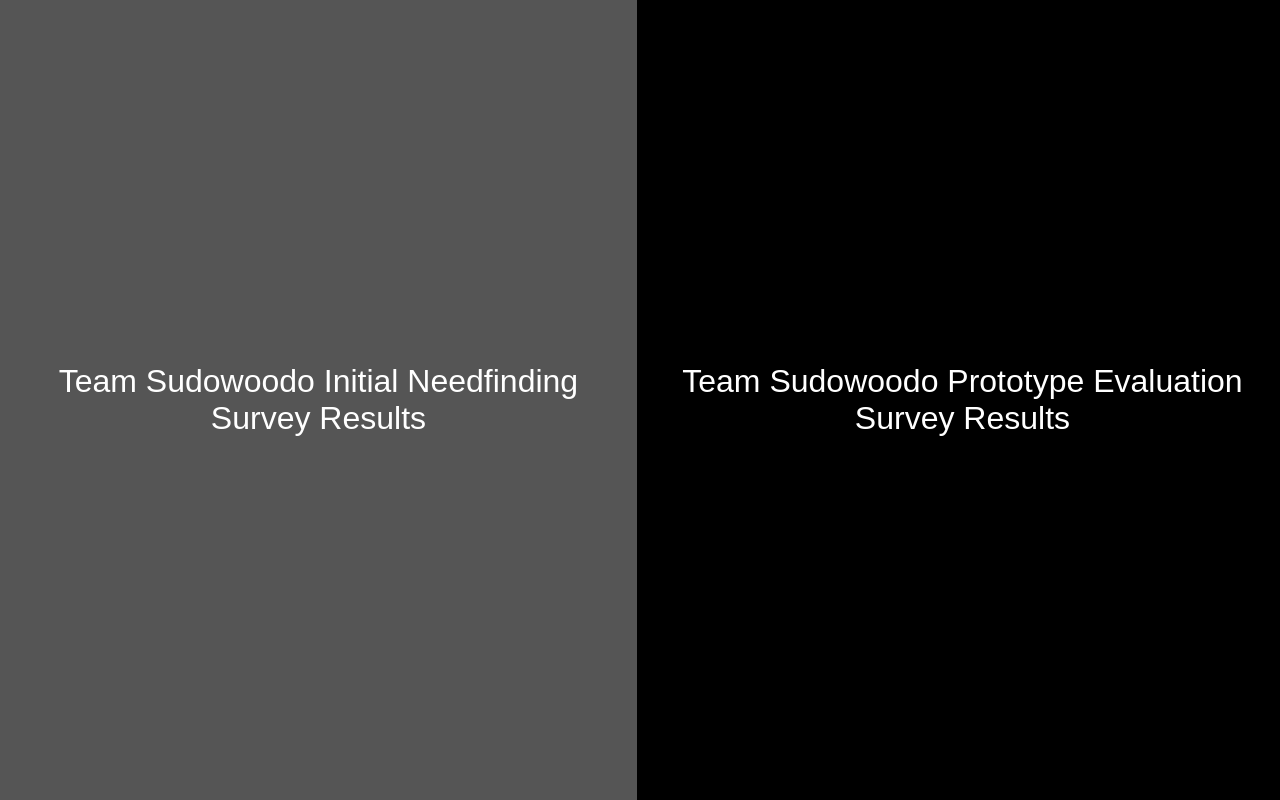
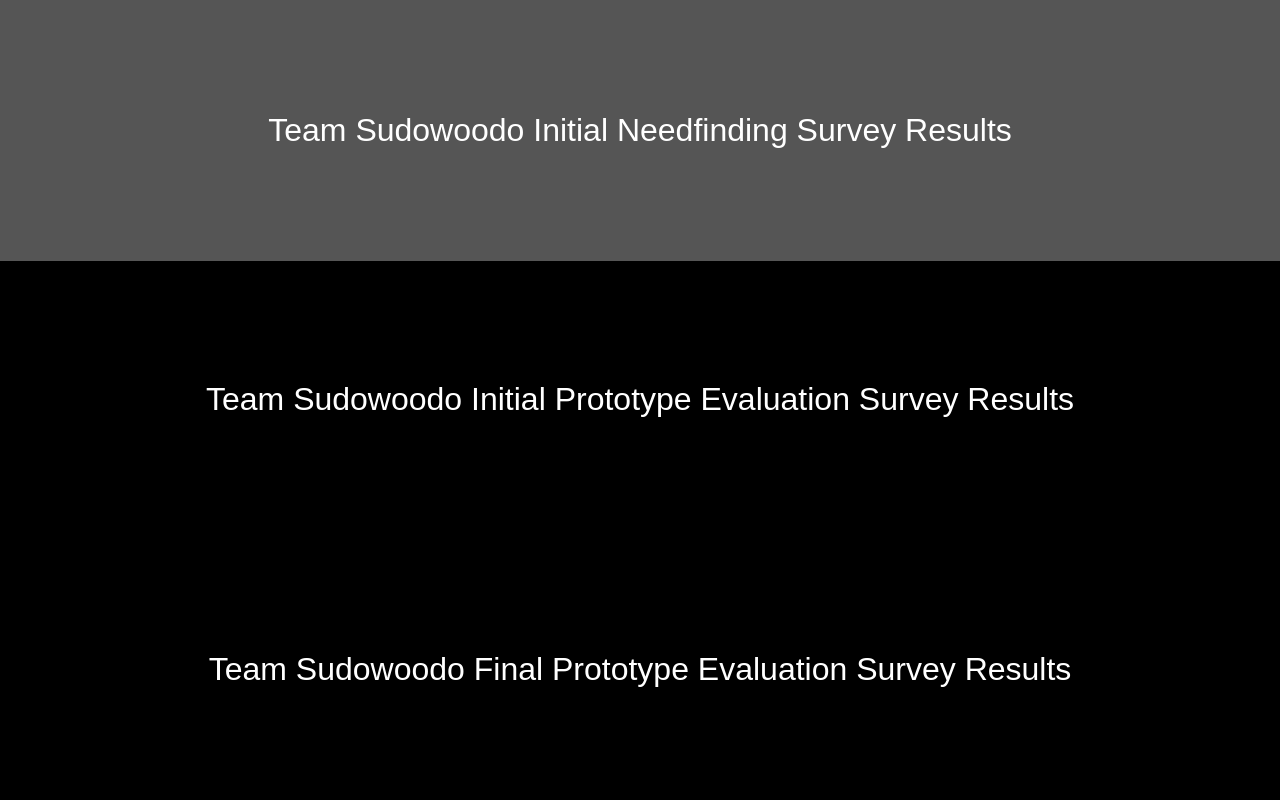
Before and after one commit to sbwhitt/OMS-CS6750, an Angular app: page /team-surveys in a window 1280 px wide. Built offline with nearby package versions, Linux system fonts and the light colour scheme.

Commit message:
add final team survey

```diff
--- a/src/app/team-survey-results/team-survey-results.component.html
+++ b/src/app/team-survey-results/team-survey-results.component.html
@@ -1,17 +1,24 @@
 <div class="survey-options" *ngIf="selectedSurvey === null">
     <button
-        style="grid-column: 1 / 2; grid-row: 1 / 2;"
+
         tabindex="1"
         (click)="selectSurvey(1)"
         class="survey-btn card">
         Team Sudowoodo Initial Needfinding Survey Results
     </button>
     <button
-    style="grid-column: 2 / 2; grid-row: 1 / 2;"
+
         tabindex="2"
         (click)="selectSurvey(2)"
         class="survey-btn card">
-        Team Sudowoodo Prototype Evaluation Survey Results
+        Team Sudowoodo Initial Prototype Evaluation Survey Results
+    </button>
+    <button
+
+        tabindex="3"
+        (click)="selectSurvey(3)"
+        class="survey-btn card">
+        Team Sudowoodo Final Prototype Evaluation Survey Results
     </button>
 </div>
 <div class="selected-survey card" *ngIf="selectedSurvey !== null">
--- a/src/app/team-survey-results/team-survey-results.component.ts
+++ b/src/app/team-survey-results/team-survey-results.component.ts
@@ -4,6 +4,7 @@ import { Component } from '@angular/core';
 import { NgFor, NgIf } from '@angular/common';
 import teamSurveyData from "../../assets/surveys/team_survey.json";
 import teamEvalSurveyData from "../../assets/surveys/team_eval_survey.json";
+import teamFinalEvalSurveyData from "../../assets/surveys/team_final_eval_survey.json";
 
 @Component({
   selector: 'app-team-survey-results',
@@ -29,8 +30,12 @@ export class TeamSurveyResultsComponent {
         this.selectedSurvey = teamSurveyData;
         break;
       case 2:
-        this.surveyTitle = "Team Sudowoodo Prototype Evaluation Survey Results";
+        this.surveyTitle = "Team Sudowoodo Initial Prototype Evaluation Survey Results";
         this.selectedSurvey = teamEvalSurveyData;
+        break;
+      case 3:
+        this.surveyTitle = "Team Sudowoodo Final Prototype Evaluation Survey Results";
+        this.selectedSurvey = teamFinalEvalSurveyData;
         break;
     }
   }
```
Also changed, not shown: src/assets/surveys/team_final_eval_survey.json (added, +1 -0 lines), 6 other files (tests, documents, lock files or other folders).
